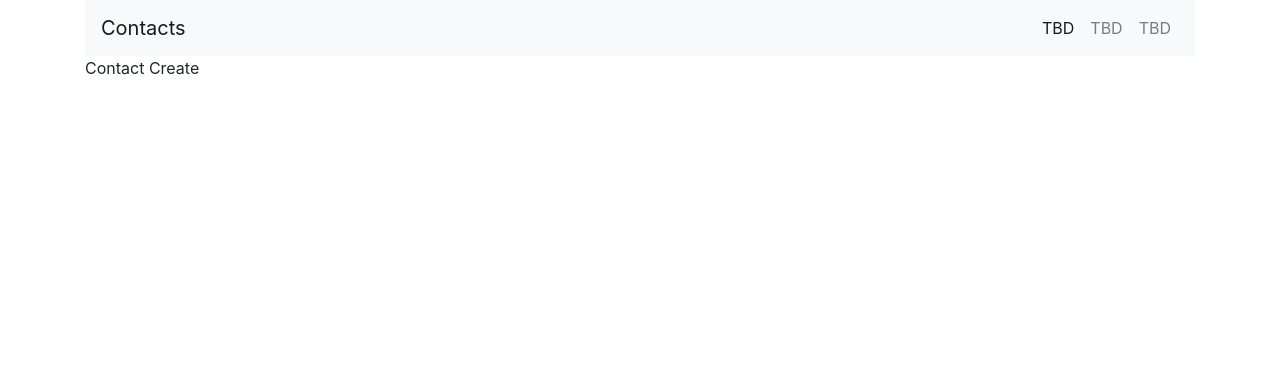
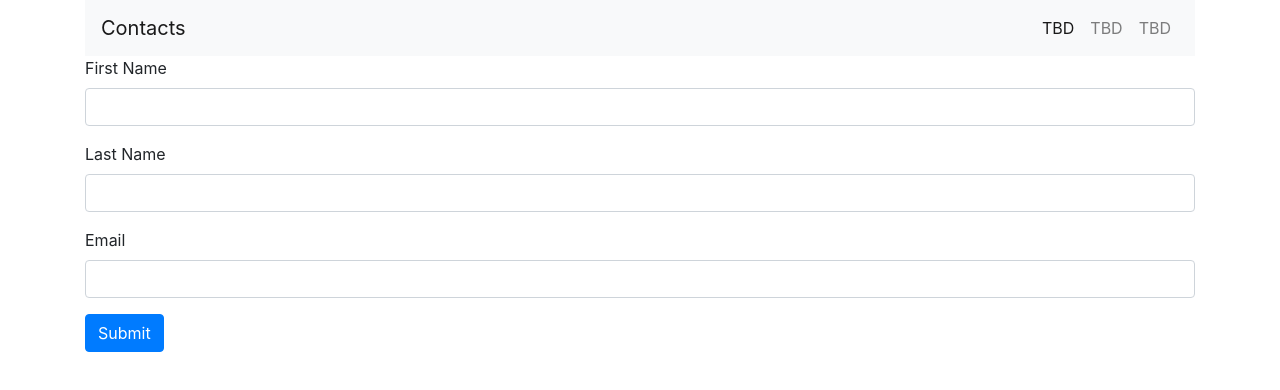
Before and after one commit to scrumpygeo/contacts-with-auth, a React (Create React App) app: page /contacts/new in a window 1280 px wide. Shown: the top 390 px of the page. Built offline with nearby package versions, Linux system fonts and the light colour scheme.

Commit message:
form validation

```diff
--- a/src/components/contacts/ContactCreate.js
+++ b/src/components/contacts/ContactCreate.js
@@ -1,7 +1,65 @@
-import React from 'react';
+import React, { Component } from 'react';
+import { Field, reduxForm } from 'redux-form';
 
-const ContactCreate = () => {
-  return <div>Contact Create</div>;
+class ContactCreate extends Component {
+  renderError({ error, touched }) {
+    if (touched && error) {
+      return <div className='alert alert-danger'>{error}</div>;
+    }
+  }
+  renderInput = ({ input, label, meta }) => {
+    return (
+      <div className='form-group'>
+        <label>{label}</label>
+        <input {...input} className='form-control' autoComplete='off' />
+        {this.renderError(meta)}
+        {/* <div className='alert alert-danger'>{meta.error}</div> */}
+      </div>
+    );
+  };
+
+  onSubmit(formValues) {
+    console.log(formValues);
+  }
+  render() {
+    return (
+      <form onSubmit={this.props.handleSubmit(this.onSubmit)}>
+        <Field
+          name='first_name'
+          component={this.renderInput}
+          label='First Name'
+        />
+        <Field
+          name='last_name'
+          component={this.renderInput}
+          label='Last Name'
+        />
+        <Field name='email' component={this.renderInput} label='Email' />
+        <button className='btn btn-primary'>Submit</button>
+      </form>
+    );
+  }
+}
+
+const validate = (formValues) => {
+  const errors = {};
+
+  if (!formValues.first_name) {
+    errors.first_name = 'You must enter a first name.';
+  }
+
+  if (!formValues.last_name) {
+    errors.last_name = 'You must enter a last name.';
+  }
+
+  if (!formValues.email) {
+    errors.email = 'You must enter an email.';
+  }
+
+  return errors;
 };
 
-export default ContactCreate;
+export default reduxForm({
+  form: 'contactCreate',
+  validate,
+})(ContactCreate);
--- a/src/reducers/index.js
+++ b/src/reducers/index.js
@@ -1,5 +1,6 @@
 import { combineReducers } from 'redux';
+import { reducer as formReducer } from 'redux-form';
 
 export default combineReducers({
-  dummy: () => 12,
+  form: formReducer,
 });
```
